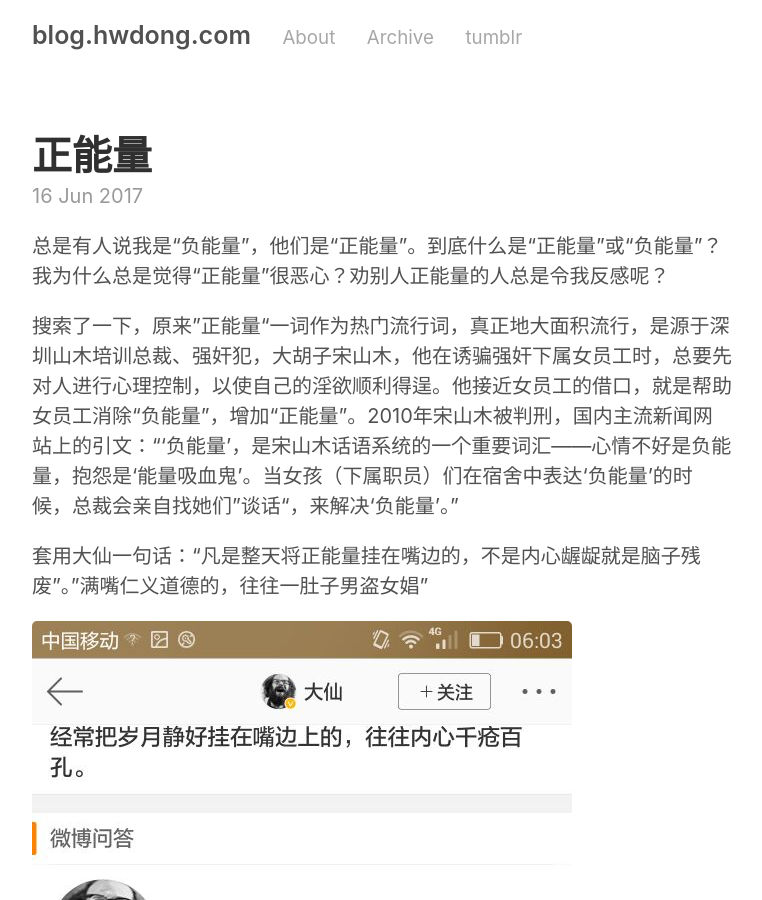
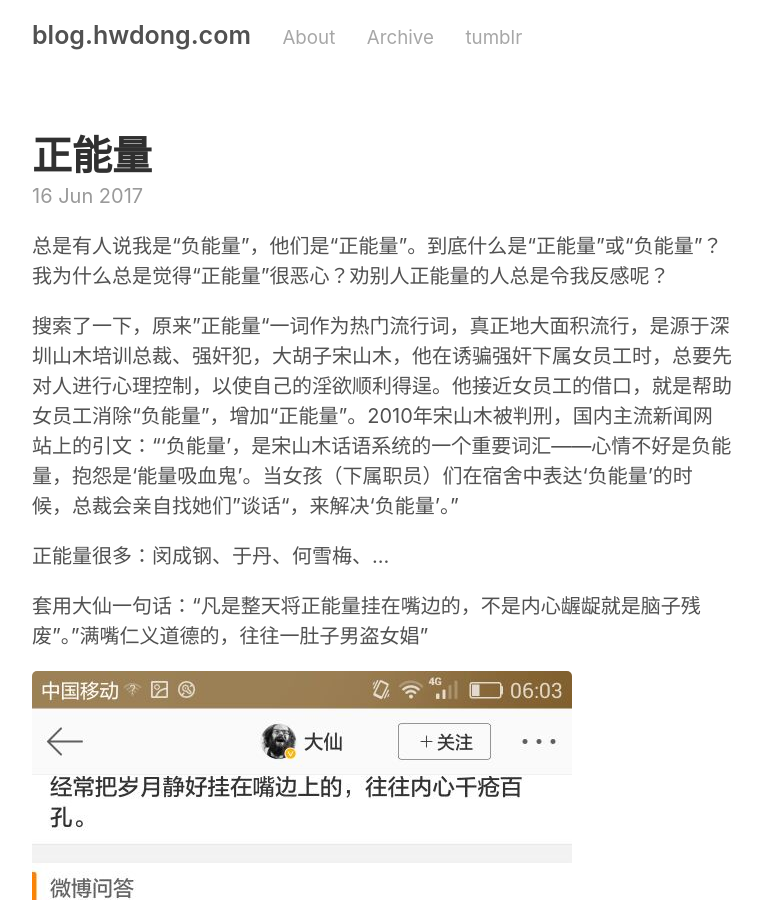
Before and after one commit to hwdong/hwdong-old.github.io, a Jekyll site: the page built from _posts/2017-06-16-正能量.md, in a window 1280 px wide and 900 px high. Shown: the whole window, without its empty margins (258-1020 px from the left). Built offline with Jekyll 4.4.1, drawn with Linux system fonts in a browser that asks for light colours; comment, search, counter and statistics services are not loaded.

Commit message:
Update 2017-06-16-正能量.md

```diff
--- a/_posts/2017-06-16-正能量.md
+++ b/_posts/2017-06-16-正能量.md
@@ -12,6 +12,8 @@ tags:
 <!--more-->
 
 搜索了一下，原来”正能量“一词作为热门流行词，真正地大面积流行，是源于深圳山木培训总裁、强奸犯，大胡子宋山木，他在诱骗强奸下属女员工时，总要先对人进行心理控制，以使自己的淫欲顺利得逞。他接近女员工的借口，就是帮助女员工消除“负能量”，增加“正能量”。2010年宋山木被判刑，国内主流新闻网站上的引文：“‘负能量’，是宋山木话语系统的一个重要词汇——心情不好是负能量，抱怨是‘能量吸血鬼’。当女孩（下属职员）们在宿舍中表达‘负能量’的时候，总裁会亲自找她们”谈话“，来解决‘负能量’。”
+
+正能量很多：闵成钢、于丹、何雪梅、...
 
 <!---
 事例1：校领导：“这个人的论文怎么几乎都是他一个作者”->正教授职称少了2票。
```
